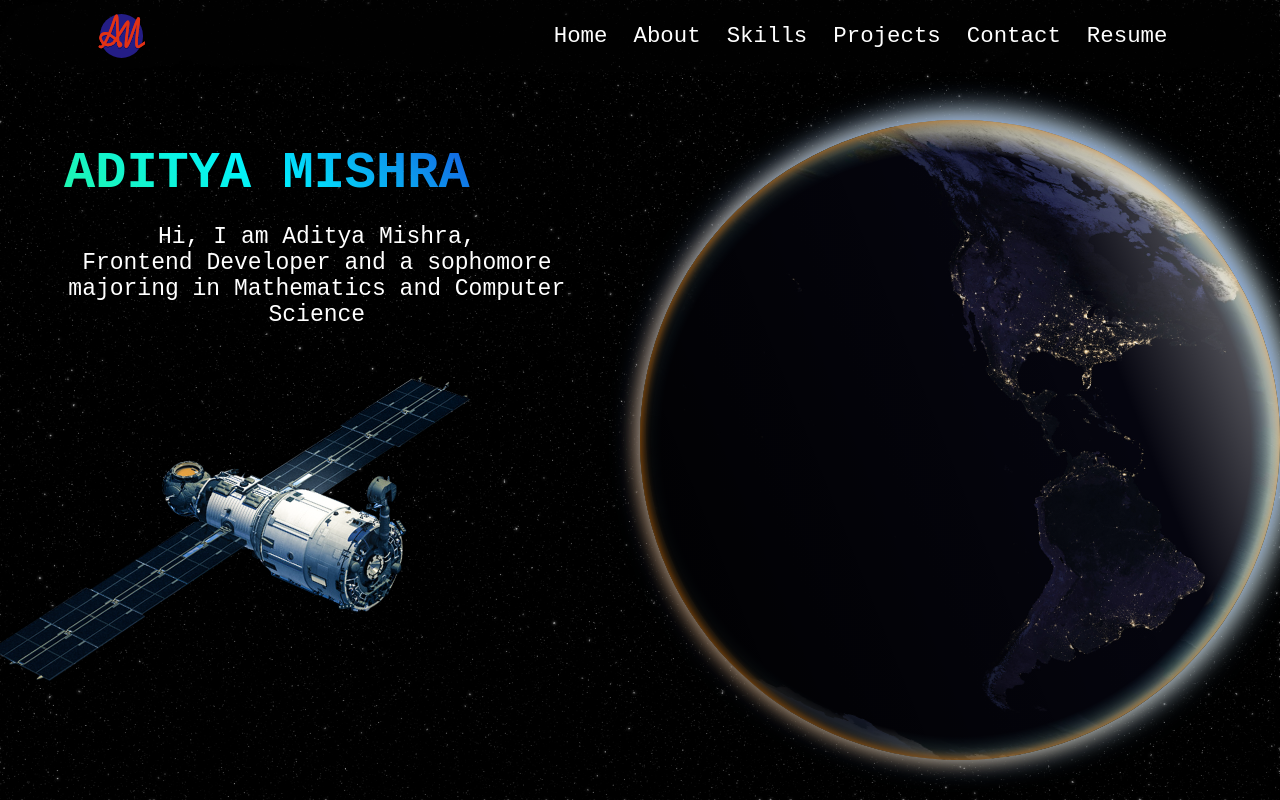
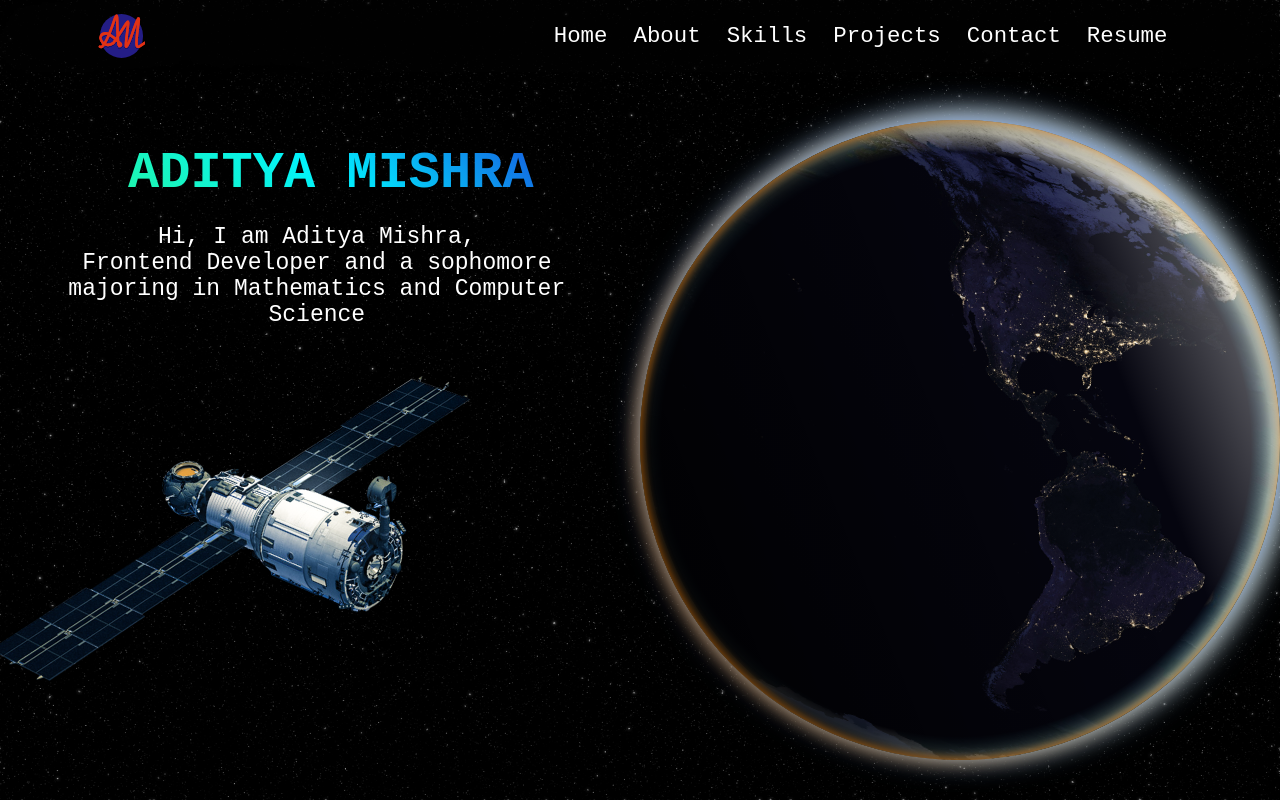
Before and after one commit to AdiMiMC07/MyPortfolio, a React (Create React App) app: page / in a window 1280 px wide. Built offline with nearby package versions, Linux system fonts and the light colour scheme.

Commit message:
fixed the title position

```diff
--- a/src/styles/home.css
+++ b/src/styles/home.css
@@ -93,7 +93,9 @@
     text-align: center;
     /* width: auto; */
     top: 9rem;
-    left: clamp(0%,5%,10%);
+    left: 10vw;
+    right: auto;
+    margin-inline: auto;
     font-weight: bold;
     background-image: var(--gradient);
     background-clip: text;
@@ -213,7 +215,7 @@
 @media (1000px>width>500px) {
     .base p#name{
         top: 8rem;
-        left: clamp(5%,8%,12%);
+        left: 12vw;
         font-size: 3.5rem;
     }
     .base p#intro-para{
```
